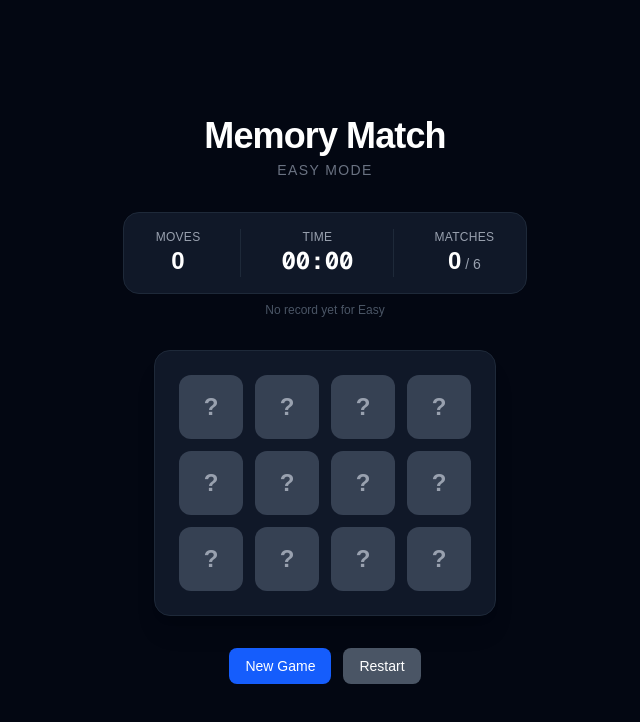
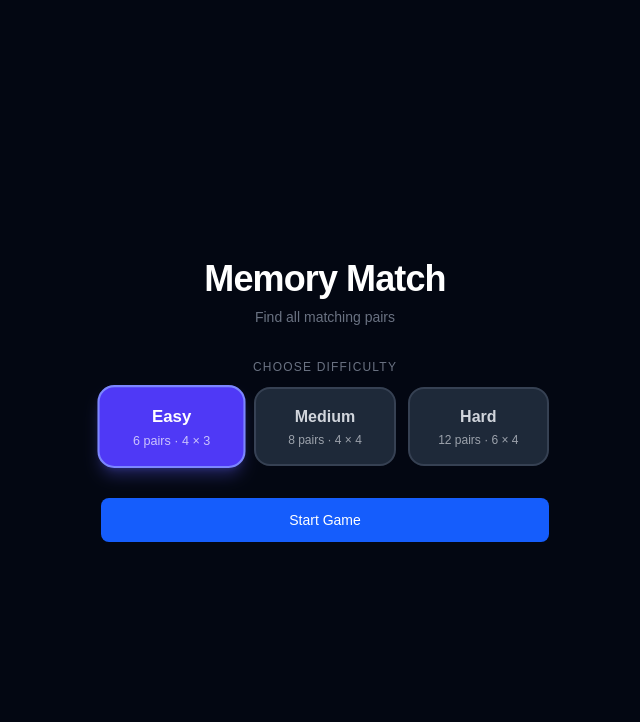
Before and after one commit to yusufwdn/memory-match, a Next.js app: page / in a window 1280 px wide. Shown: the top 722 px of the page, without its empty margins (315-955 px from the left). Built offline with nearby package versions, Linux system fonts and the light colour scheme.

Commit message:
feat: lobby screen with difficulty selector before game starts

```diff
--- a/src/app/page.tsx
+++ b/src/app/page.tsx
@@ -1,16 +1,20 @@
 "use client";
 
 import { useState } from "react";
+import { AnimatePresence, motion } from "framer-motion";
 import Board from "@/components/game/Board";
 import GameControls from "@/components/game/GameControls";
 import GameComplete from "@/components/game/GameComplete";
-import DifficultyModal from "@/components/game/DifficultyModal";
+import LobbyScreen from "@/components/game/LobbyScreen";
 import MoveCounter from "@/components/hud/MoveCounter";
 import MatchCounter from "@/components/hud/MatchCounter";
 import Timer from "@/components/hud/Timer";
 import { useGameState } from "@/hooks/useGameState";
 import { DIFFICULTY_CONFIG } from "@/constants/game";
 import type { Difficulty } from "@/types/game";
+
+// Two explicit phases so the board is never visible before the player starts.
+type GamePhase = "lobby" | "playing";
 
 export default function GamePage() {
   const {
@@ -25,23 +29,53 @@ export default function GamePage() {
     handleRestart,
   } = useGameState();
 
-  // Controls whether the difficulty picker modal is open.
-  // This is UI state — it doesn't belong in the game hook.
-  const [isSelectingDifficulty, setIsSelectingDifficulty] = useState(false);
+  // Starts in "lobby" — the board is not rendered until the player presses Start.
+  const [gamePhase, setGamePhase] = useState<GamePhase>("lobby");
 
   const { cards, moves, matches, elapsedTime, isComplete } = gameState;
   const config = DIFFICULTY_CONFIG[difficulty];
   const totalPairs = config.totalCards / 2;
   const currentBest = bestScores[difficulty];
 
-  // Called when the player confirms a difficulty in the modal.
-  function handleDifficultySelect(d: Difficulty) {
-    setIsSelectingDifficulty(false);
+  // Called from LobbyScreen when the player clicks "Start Game".
+  function handleStart(d: Difficulty) {
     handleNewGame(d);
+    setGamePhase("playing");
+  }
+
+  // Returns to the lobby without resetting the game — the current game
+  // state is preserved until handleNewGame is called from the lobby.
+  function handleGoToLobby() {
+    setGamePhase("lobby");
   }
 
   return (
-    <main className="min-h-screen bg-gray-950 text-white flex flex-col items-center justify-center p-4 sm:p-6 gap-6 sm:gap-8">
+    <main className="min-h-screen bg-gray-950 text-white flex flex-col items-center justify-center p-4 sm:p-6">
+
+      {/* AnimatePresence lets the outgoing screen play its exit animation
+          before the incoming screen mounts. mode="wait" ensures only one
+          screen is visible at a time. */}
+      <AnimatePresence mode="wait">
+
+        {gamePhase === "lobby" ? (
+
+          <LobbyScreen
+            key="lobby"
+            initialDifficulty={difficulty}
+            bestScores={bestScores}
+            onStart={handleStart}
+          />
+
+        ) : (
+
+          <motion.div
+            key="playing"
+            className="flex flex-col items-center gap-6 sm:gap-8 w-full"
+            initial={{ opacity: 0, y: 24 }}
+            animate={{ opacity: 1, y: 0 }}
+            exit={{ opacity: 0, y: -16 }}
+            transition={{ type: "spring", stiffness: 300, damping: 26 }}
+          >
 
             {/* Title */}
             <div className="text-center">
@@ -62,7 +96,7 @@ export default function GamePage() {
               <MatchCounter matches={matches} totalPairs={totalPairs} />
             </div>
 
-      {/* Best score for the current difficulty — shown between games */}
+            {/* Best score for this difficulty */}
             <p className="text-xs text-gray-600 -mt-4 sm:-mt-6 tabular-nums" aria-live="polite">
               {currentBest
                 ? `Best (${config.label}): ${currentBest.score.toLocaleString()}`
@@ -70,9 +104,7 @@ export default function GamePage() {
               }
             </p>
 
-      {/* Board — frozen (isLocked=true) when game is complete.
-          The key prop forces a full remount on new game / restart,
-          which triggers the stagger entrance animation in Board. */}
+            {/* Board */}
             <div className="bg-gray-900 rounded-2xl p-4 sm:p-6 border border-gray-800 shadow-xl">
               <Board
                 key={gameKey}
@@ -83,23 +115,19 @@ export default function GamePage() {
               />
             </div>
 
-      {/* Controls */}
-      <GameControls
-        onNewGame={() => setIsSelectingDifficulty(true)}
-        onRestart={handleRestart}
-      />
+            {/* Controls — New Game returns to lobby; Restart reshuffles in place */}
+            <GameControls onNewGame={handleGoToLobby} onRestart={handleRestart} />
 
-      {/* Difficulty picker modal */}
-      {isSelectingDifficulty && (
-        <DifficultyModal
-          current={difficulty}
-          onSelect={handleDifficultySelect}
-          onClose={() => setIsSelectingDifficulty(false)}
-        />
+          </motion.div>
+
         )}
 
-      {/* Completion modal — rendered on top of everything when game is won */}
-      {isComplete && gameState.score !== null && (
+      </AnimatePresence>
+
+      {/* Completion modal — only shown while in the playing phase.
+          Gating on gamePhase prevents it from appearing over the lobby
+          when the player navigates away before pressing Play Again. */}
+      {gamePhase === "playing" && isComplete && gameState.score !== null && (
         <GameComplete
           moves={moves}
           elapsedTime={elapsedTime}
@@ -109,7 +137,7 @@ export default function GamePage() {
           previousBest={currentBest}
           isNewBest={isNewBest}
           onPlayAgain={handleRestart}
-          onNewGame={() => setIsSelectingDifficulty(true)}
+          onNewGame={handleGoToLobby}
         />
       )}
 
--- a/src/components/game/DifficultyModal.tsx
+++ /dev/null
@@ -1,102 +0,0 @@
-"use client";
-
-import { motion } from "framer-motion";
-import type { Difficulty, DifficultyConfig } from "@/types/game";
-import { DIFFICULTY_CONFIG } from "@/constants/game";
-
-type DifficultyModalProps = {
-  current: Difficulty;
-  onSelect: (difficulty: Difficulty) => void;
-  onClose: () => void;
-};
-
-/**
- * A brief descriptor shown under each difficulty card.
- * Lives here rather than in constants because it is display-only copy,
- * not configuration data used by game logic.
- */
-const DESCRIPTIONS: Record<Difficulty, string> = {
-  easy:   "6 pairs · 4 × 3 grid",
-  medium: "8 pairs · 4 × 4 grid",
-  hard:   "12 pairs · 6 × 4 grid",
-};
-
-/**
- * DifficultyModal presents three clickable option cards.
- * Clicking any one immediately starts a new game at that difficulty.
- * Pressing the backdrop or the ✕ button cancels without changing anything.
- */
-export default function DifficultyModal({
-  current,
-  onSelect,
-  onClose,
-}: DifficultyModalProps) {
-  const difficulties: Difficulty[] = ["easy", "medium", "hard"];
-
-  return (
-    // Backdrop — clicking it dismisses the modal
-    <motion.div
-      className="fixed inset-0 bg-black/70 backdrop-blur-sm flex items-center justify-center z-50 p-4"
-      initial={{ opacity: 0 }}
-      animate={{ opacity: 1 }}
-      transition={{ duration: 0.2 }}
-      onClick={onClose}
-    >
-      {/* Modal card — stopPropagation prevents backdrop click from firing */}
-      <motion.div
-        className="bg-gray-900 border border-gray-700 rounded-3xl p-8 w-full max-w-md text-center shadow-2xl"
-        initial={{ opacity: 0, y: 30, scale: 0.96 }}
-        animate={{ opacity: 1, y: 0, scale: 1 }}
-        transition={{ type: "spring", stiffness: 320, damping: 26, delay: 0.05 }}
-        onClick={(e) => e.stopPropagation()}
-      >
-
-        {/* Header */}
-        <div className="flex items-center justify-between mb-6">
-          <h2 className="text-xl font-extrabold text-white">Choose Difficulty</h2>
-          <button
-            onClick={onClose}
-            aria-label="Close difficulty selector"
-            className="text-gray-400 hover:text-white transition-colors text-xl leading-none"
-          >
-            ✕
-          </button>
-        </div>
-
-        {/* Difficulty options */}
-        <div className="grid grid-cols-3 gap-3">
-          {difficulties.map((d) => {
-            const config: DifficultyConfig = DIFFICULTY_CONFIG[d];
-            const isActive = d === current;
-
-            return (
-              <button
-                key={d}
-                onClick={() => onSelect(d)}
-                aria-pressed={isActive}
-                className={`
-                  rounded-2xl p-4 text-center transition-all duration-150
-                  flex flex-col items-center gap-2
-                  ${isActive
-                    ? "bg-indigo-600 border-2 border-indigo-400 text-white shadow-lg shadow-indigo-500/30"
-                    : "bg-gray-800 border-2 border-gray-700 text-gray-300 hover:border-gray-500 hover:bg-gray-750"
-                  }
-                `}
-              >
-                <span className="text-lg font-extrabold">{config.label}</span>
-                <span className="text-xs opacity-75 leading-tight">
-                  {DESCRIPTIONS[d]}
-                </span>
-              </button>
-            );
-          })}
-        </div>
-
-        <p className="text-xs text-gray-500 mt-5">
-          Click a difficulty to start immediately
-        </p>
-
-      </motion.div>
-    </motion.div>
-  );
-}
--- /dev/null
+++ b/src/components/game/LobbyScreen.tsx
@@ -0,0 +1,119 @@
+"use client";
+
+import { useState } from "react";
+import { motion } from "framer-motion";
+import Button from "@/components/ui/Button";
+import type { Difficulty, GameScore } from "@/types/game";
+import { DIFFICULTY_CONFIG } from "@/constants/game";
+
+type LobbyScreenProps = {
+  /** Pre-selects the difficulty from the player's last session. */
+  initialDifficulty: Difficulty;
+  /** Best scores per difficulty — displayed on each option card. */
+  bestScores: Record<string, GameScore>;
+  /** Called when the player confirms a difficulty and clicks Start Game. */
+  onStart: (difficulty: Difficulty) => void;
+};
+
+/**
+ * Short descriptors shown on each difficulty card.
+ * Display copy lives here, not in constants — it is not used by game logic.
+ */
+const DIFFICULTY_DETAIL: Record<Difficulty, string> = {
+  easy:   "6 pairs · 4 × 3",
+  medium: "8 pairs · 4 × 4",
+  hard:   "12 pairs · 6 × 4",
+};
+
+/**
+ * LobbyScreen is the entry point shown before any game starts and whenever
+ * the player clicks "New Game" during play.
+ *
+ * The player picks a difficulty (one is always pre-selected from their last
+ * session), then clicks Start Game. No game state is touched until Start is
+ * pressed.
+ */
+export default function LobbyScreen({
+  initialDifficulty,
+  bestScores,
+  onStart,
+}: LobbyScreenProps) {
+  // Local selection state — not committed to the game until Start is clicked.
+  const [selected, setSelected] = useState<Difficulty>(initialDifficulty);
+
+  const difficulties: Difficulty[] = ["easy", "medium", "hard"];
+
+  return (
+    <motion.div
+      className="flex flex-col items-center gap-8 w-full max-w-md"
+      initial={{ opacity: 0, y: 24 }}
+      animate={{ opacity: 1, y: 0 }}
+      exit={{ opacity: 0, y: -16 }}
+      transition={{ type: "spring", stiffness: 300, damping: 26 }}
+    >
+
+      {/* Title */}
+      <div className="text-center">
+        <h1 className="text-4xl font-extrabold tracking-tight text-white">
+          Memory Match
+        </h1>
+        <p className="text-sm text-gray-500 mt-2">
+          Find all matching pairs
+        </p>
+      </div>
+
+      {/* Difficulty selector */}
+      <div className="w-full">
+        <p className="text-xs text-gray-500 uppercase tracking-widest mb-3 text-center">
+          Choose difficulty
+        </p>
+
+        <div className="grid grid-cols-3 gap-3">
+          {difficulties.map((d) => {
+            const config = DIFFICULTY_CONFIG[d];
+            const best = bestScores[d];
+            const isSelected = d === selected;
+
+            return (
+              <button
+                key={d}
+                onClick={() => setSelected(d)}
+                aria-pressed={isSelected}
+                className={`
+                  rounded-2xl p-4 text-center
+                  flex flex-col items-center gap-1
+                  transition-all duration-150
+                  ${isSelected
+                    ? "bg-indigo-600 border-2 border-indigo-400 text-white shadow-lg shadow-indigo-500/30 scale-105"
+                    : "bg-gray-800 border-2 border-gray-700 text-gray-300 hover:border-gray-500 hover:bg-gray-750"
+                  }
+                `}
+              >
+                <span className="text-base font-extrabold">{config.label}</span>
+                <span className="text-xs opacity-70 leading-tight">
+                  {DIFFICULTY_DETAIL[d]}
+                </span>
+                {/* Best score for this difficulty — shown once a record exists */}
+                {best && (
+                  <span className={`text-xs font-semibold mt-1 ${isSelected ? "text-indigo-200" : "text-indigo-400"}`}>
+                    Best: {best.score.toLocaleString()}
+                  </span>
+                )}
+              </button>
+            );
+          })}
+        </div>
+      </div>
+
+      {/* Start button */}
+      <Button
+        variant="primary"
+        className="w-full py-3 text-base font-bold"
+        onClick={() => onStart(selected)}
+      >
+        Start Game
+      </Button>
+
+    </motion.div>
+  );
+}
```
Lines whose indentation alone changed are shown as unchanged.
